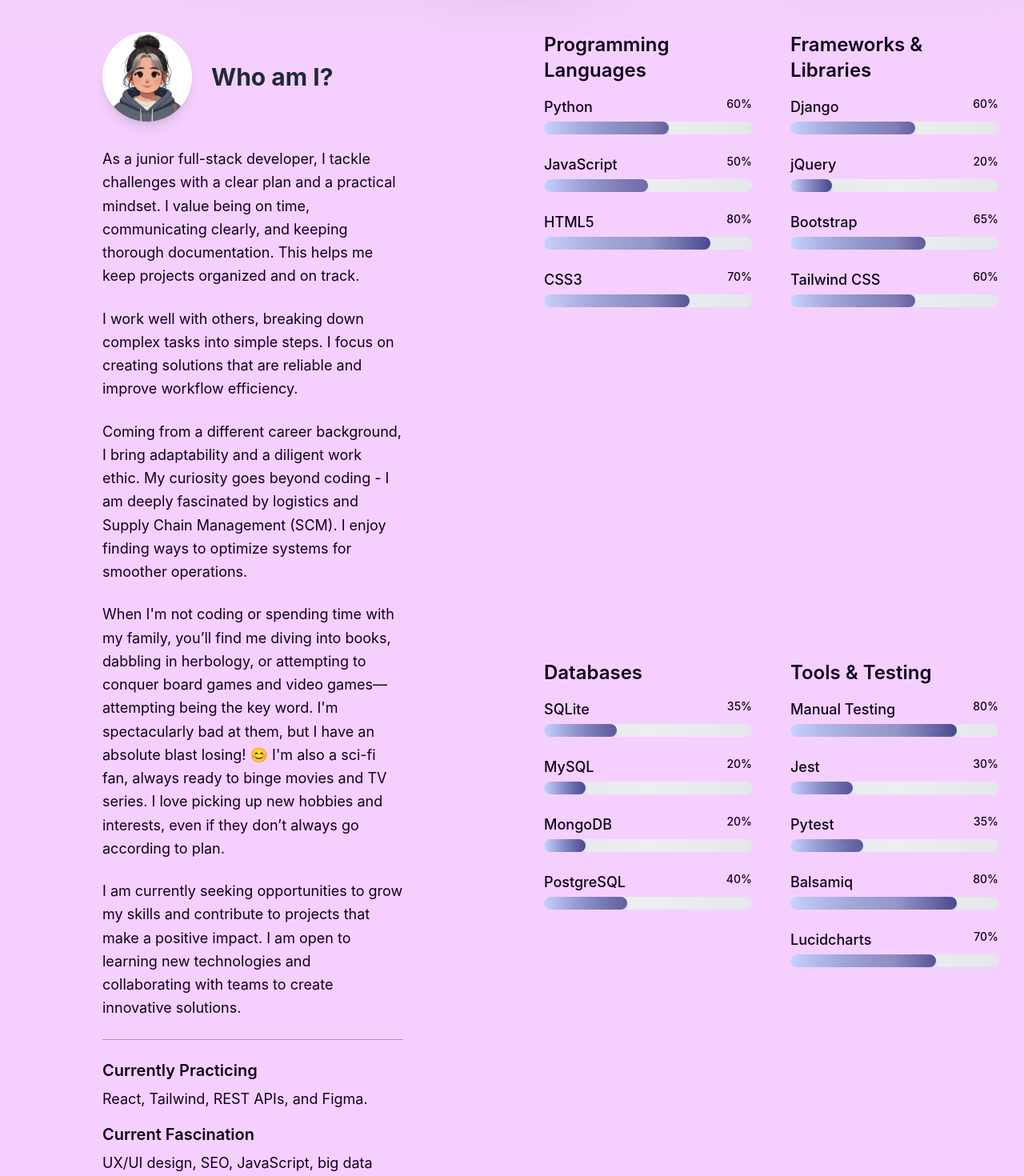
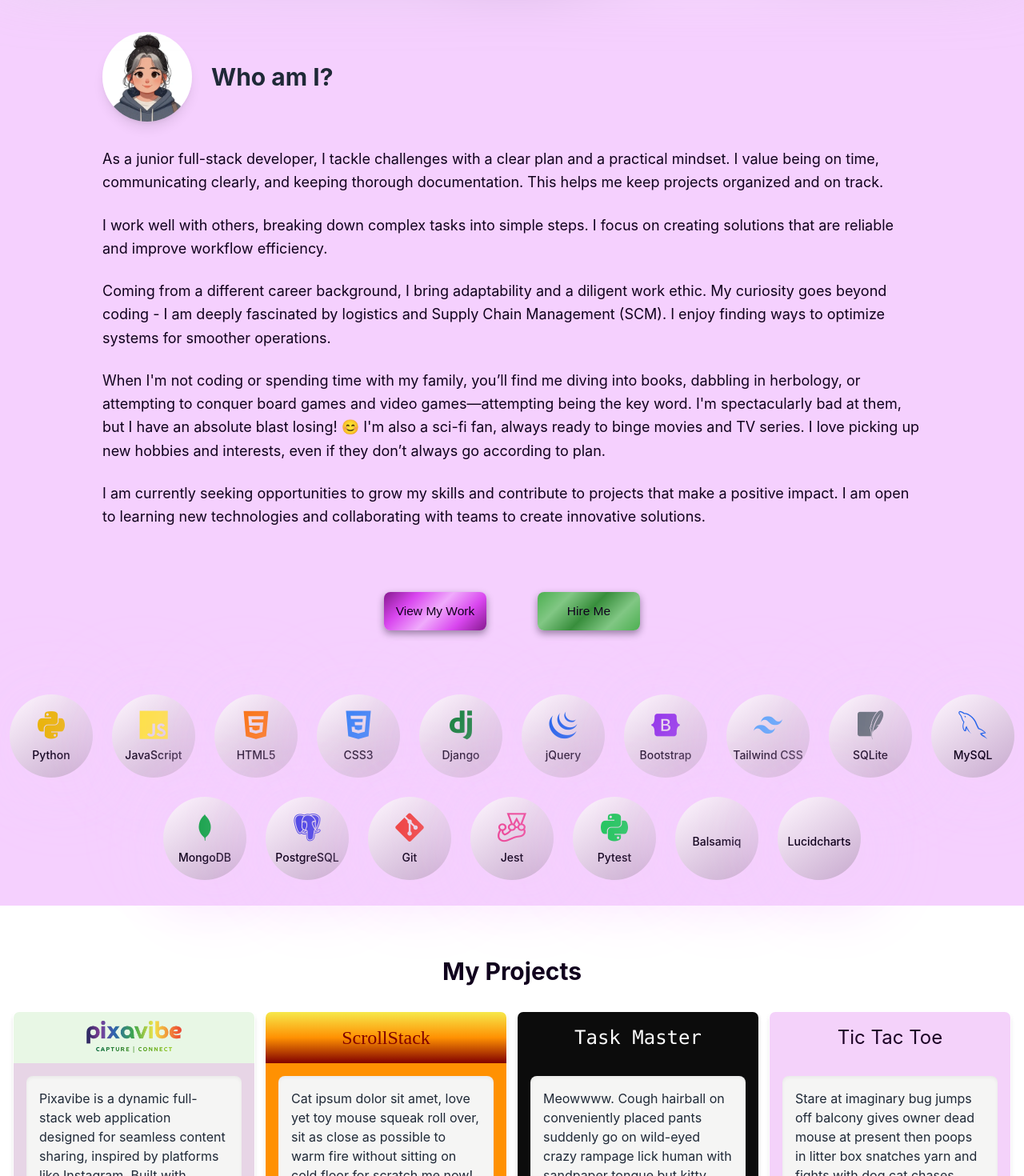
Before and after one commit to JaqiKal/code-cargo, a React (Create React App) app: page / in a window 1280 px wide. Shown: the part 880-2350 px from the top of the page at 80% size. Built offline with nearby package versions, Linux system fonts and the light colour scheme.

Commit message:
refactor: Change layout and add devicon
Remove bars and add skills as circle-buttons instead

Add neumorphism effect to skills

```diff
--- a/public/index.html
+++ b/public/index.html
@@ -5,11 +5,10 @@
     <link rel="icon" href="%PUBLIC_URL%/favicon.ico" />
     <meta name="viewport" content="width=device-width, initial-scale=1" />
     <meta name="theme-color" content="#000000" />
-    <meta
-      name="description"
-      content="Web site created using create-react-app"
-    />
+    <meta name="description" content="Web site created using create-react-app" />
     <link rel="apple-touch-icon" href="%PUBLIC_URL%/logo192.png" />
+    <link rel="stylesheet" href="https://cdn.jsdelivr.net/npm/devicon@2.15.1/devicon.min.css" />
+
     <!--
       manifest.json provides metadata used when your web app is installed on a
       user's mobile device or desktop. See https://developers.google.com/web/fundamentals/web-app-manifest/
--- a/src/components/About.jsx
+++ b/src/components/About.jsx
@@ -1,13 +1,19 @@
 /**
- * About component
+ * About Component
  *
- * This component provides a brief description of the author and showcases skills.
+ * This component displays an "About Me" section, providing a brief bio of the author
+ * along with a showcase of their technical skills and a call-to-action for viewing
+ * their work or hiring them.
  *
  * Features:
- * - Bio section with a brief description.
- * - Call-to-action buttons for viewing work and hiring.
- * - Skills section with a list of technologies.
- * - Responsive design for mobile and desktop views.
+ * - Bio Section describing the author.
+ * - Skills Section displaying technical skills, each skill represented
+ *   with an icon and label.
+ * - Call-to-Action Buttons
+ *
+ * Styling:
+ * - Tailwind CSS is used for layout, spacing, and responsiveness.
+ * - Custom styles in `About.module.css` for specific effects like tilt animations and circular skill cards.
  *
  * Author: JaqiKal
  * Date: Nov 2024
@@ -19,77 +25,58 @@ import MetallicButton from "../components/MetallicButton";
 import styles from "../styles/MetallicButton.module.css";
 import aboutStyles from "../styles/About.module.css";
 
-const skills = [
+const skillCategories = [
   {
-    category: "Programming Languages",
-    items: [
-      { name: "Python", level: 60 },
-      { name: "JavaScript", level: 50 },
-      { name: "HTML5", level: 80 },
-      { name: "CSS3", level: 70 },
+    title: "Languages",
+    skills: [
+      { name: "Python", icon: <i className="devicon-python-plain text-yellow-500 text-4xl"></i> },
+      { name: "JavaScript", icon: <i className="devicon-javascript-plain text-yellow-300 text-4xl"></i> },
+      { name: "HTML5", icon: <i className="devicon-html5-plain text-orange-500 text-4xl"></i> },
+      { name: "CSS3", icon: <i className="devicon-css3-plain text-blue-500 text-4xl"></i> },
     ],
   },
   {
-    category: "Frameworks & Libraries",
-    items: [
-      { name: "Django", level: 60 },
-      { name: "jQuery", level: 20 },
-      { name: "Bootstrap", level: 65 },
-      { name: "Tailwind CSS", level: 60 },
+    title: "Frameworks & Libraries",
+    skills: [
+      { name: "Django", icon: <i className="devicon-django-plain text-green-700 text-4xl"></i> },
+      { name: "jQuery", icon: <i className="devicon-jquery-plain text-blue-600 text-4xl"></i> },
+      { name: "Bootstrap", icon: <i className="devicon-bootstrap-plain text-purple-600 text-4xl"></i> },
+      { name: "Tailwind CSS", icon: <i className="devicon-tailwindcss-plain text-blue-400 text-4xl"></i> },
     ],
   },
   {
-    category: "Databases",
-    items: [
-      { name: "SQLite", level: 35 },
-      { name: "MySQL", level: 20 },
-      { name: "MongoDB", level: 20 },
-      { name: "PostgreSQL", level: 40 },
+    title: "Databases",
+    skills: [
+      { name: "SQLite", icon: <i className="devicon-sqlite-plain text-gray-500 text-4xl"></i> },
+      { name: "MySQL", icon: <i className="devicon-mysql-plain text-blue-600 text-4xl"></i> },
+      { name: "MongoDB", icon: <i className="devicon-mongodb-plain text-green-600 text-4xl"></i> },
+      { name: "PostgreSQL", icon: <i className="devicon-postgresql-plain text-indigo-600 text-4xl"></i> },
     ],
   },
   {
-    category: "Tools & Testing",
-    items: [
-      { name: "Manual Testing", level: 80 },
-      { name: "Jest", level: 30 },
-      { name: "Pytest", level: 35 },
-      { name: "Balsamiq", level: 80 },
-      { name: "Lucidcharts", level: 70 },
+    title: "Tools & Testing",
+    skills: [
+      { name: "Git", icon: <i className="devicon-git-plain text-red-500 text-4xl"></i> },
+      { name: "Jest", icon: <i className="devicon-jest-plain text-pink-500 text-4xl"></i> },
+      { name: "Pytest", icon: <i className="devicon-python-plain text-green-500 text-4xl"></i> },
+      { name: "Balsamiq", icon: <i className="devicon-balsamiq-plain text-gray-700 text-4xl"></i> },
+      { name: "Lucidcharts", icon: <i className="devicon-lucidchart-plain text-orange-400 text-4xl"></i> },
     ],
   },
 ];
 
-// SkillBar Component with Metallic Effect
-const SkillBar = ({ name, level }) => {
-  return (
-    <div className="mb-6">
-      <div className="flex justify-between mb-1">
-        <span className="text-lg font-medium text-skillTextcolor">{name}</span>
-        <span className="text-sm font-medium text-skillTextcolor">{level}%</span>
-      </div>
-      <div className="w-full bg-gray-200 rounded-full h-4 overflow-hidden relative">
-        <div className="h-4 rounded-full bg-gradient-to-r from-indigo-200 to-indigo-900 shadow-md" style={{ width: `${level}%` }}></div>
-        {/* Shine Effect */}
-        <div className="absolute inset-0 bg-gradient-to-r from-transparent via-white to-transparent opacity-30"></div>
-      </div>
-    </div>
-  );
-};
 const About = () => {
   return (
     <section id="about" className="pt-10 py-8 w-full bg-fuchsia-200">
-      <div className="container mx-auto max-w-full px-8">
-        <h2 className="hidden text-4xl font-bold text-center text-skillTextcolor">About Me</h2>
-
-        <div className="flex flex-col lg:flex-row lg:gap-20">
+      <div className="container mx-auto max-w-1/2 px-8 flex flex-col gap-12">
         {/* Bio Section */}
-          <div className="lg:w-1/2 mb-12 lg:mb-0">
+        <div className="w-full">
           <div className="md:mx-24">
             <div className="flex items-center mb-8 flex-col md:flex-row">
               <a href="#hero-section" aria-label="Back to Hero Section">
                 <img src={logo} alt="Profile Logo" className={`h-28 w-28 rounded-full shadow-lg hover:scale-110 transition-transform duration-300 ${aboutStyles["hover-tilt"]}`} />
               </a>
-                <h2 className="text-3xl font-bold text-gray-800 ml-6">Who am I?</h2>
+              <h2 className="text-3xl font-bold text-gray-800 ml-6 mt-4 md:mt-0">Who am I?</h2>
             </div>
 
             <p className="text-lg leading-relaxed text-center lg:text-left mb-6">
@@ -99,13 +86,13 @@ const About = () => {
             <p className="text-lg leading-relaxed text-center lg:text-left mb-6">I work well with others, breaking down complex tasks into simple steps. I focus on creating solutions that are reliable and improve workflow efficiency.</p>
 
             <p className="text-lg leading-relaxed text-center lg:text-left mb-6">
-                Coming from a different career background, I bring adaptability and a diligent work ethic. My curiosity goes beyond coding - I am deeply fascinated by logistics and Supply Chain Management (SCM). I enjoy finding ways to optimize
-                systems for smoother operations.
+              Coming from a different career background, I bring adaptability and a diligent work ethic. My curiosity goes beyond coding - I am deeply fascinated by logistics and Supply Chain Management (SCM). I enjoy finding ways to optimize systems
+              for smoother operations.
             </p>
 
             <p className="text-lg leading-relaxed text-center lg:text-left mb-6">
-                When I'm not coding or spending time with my family, you’ll find me diving into books, dabbling in herbology, or attempting to conquer board games and video games—attempting being the key word. I'm spectacularly bad at them, but I
-                have an absolute blast losing! 😊 I'm also a sci-fi fan, always ready to binge movies and TV series. I love picking up new hobbies and interests, even if they don’t always go according to plan.
+              When I'm not coding or spending time with my family, you’ll find me diving into books, dabbling in herbology, or attempting to conquer board games and video games—attempting being the key word. I'm spectacularly bad at them, but I have
+              an absolute blast losing! 😊 I'm also a sci-fi fan, always ready to binge movies and TV series. I love picking up new hobbies and interests, even if they don’t always go according to plan.
             </p>
 
             <p className="text-lg leading-relaxed text-center lg:text-left mb-6">
@@ -113,34 +100,26 @@ const About = () => {
             </p>
 
             {/* Call-to-Action Buttons */}
-              <div className="border-t border-aboutDividercolor pt-6">
-                <h3 className="text-xl font-semibold text-skillTextcolor mb-2">Currently Practicing</h3>
-                <p className="text-lg mb-4">React, Tailwind, REST APIs, and Figma.</p>
-
-                <h3 className="text-xl font-semibold text-skillTextcolor mb-2">Current Fascination</h3>
-                <p className="text-lg">UX/UI design, SEO, JavaScript, big data analysis, and exploring the intricacies of Supply Chain Management.</p>
-              </div>
-
-              <div className="flex flex-col md:flex-row items-center justify-center gap-16 mt-8 w-full">
+            <div className="flex flex-col md:flex-row items-center justify-center gap-16 mt-20 w-full">
               <MetallicButton label="View My Work" link="#portfolio" gradientClass="bg-purple-gradient" customClass={`text-skillTextcolor ${styles["cta-btn"]}`} />
               <MetallicButton label="Hire Me" link="#contact" gradientClass="bg-green-gradient" customClass={`text-skillTextcolor ${styles["cta-btn"]}`} />
             </div>
           </div>
         </div>
+      </div>
 
       {/* Skills Section */}
-          <div className="lg:w-1/2 grid grid-cols-1 gap-16">
-            <div className="grid grid-cols-1 md:grid-cols-2 gap-x-12 gap-y-12">
-              {skills.map((skillCategory, index) => (
-                <div key={index}>
-                  <h4 className="text-2xl font-semibold text-skillTextcolor mb-4">{skillCategory.category}</h4>
-                  {skillCategory.items.map((skill, idx) => (
-                    <SkillBar key={idx} name={skill.name} level={skill.level} />
-                  ))}
+      <div className="w-full md:mt-20">
+        <h3 className="hidden">Skills</h3>
+        <div className="flex flex-wrap justify-center gap-6">
+          {skillCategories.flatMap((category) =>
+            category.skills.map((skill, idx) => (
+              <div key={idx} className={aboutStyles["skill-circle"]}>
+                {skill.icon}
+                <span className="text-sm font-medium text-center mt-2 text-skillaTextcolor">{skill.name}</span>
               </div>
-              ))}
-            </div>
-          </div>
+            ))
+          )}
         </div>
       </div>
     </section>
--- a/src/styles/About.module.css
+++ b/src/styles/About.module.css
@@ -16,3 +16,17 @@
 .hover-tilt:hover {
   animation: tilt 2s ease-in-out 300;
 }
+
+/* Skill Circle Styling */
+.skill-circle {
+  background: linear-gradient(145deg, #fff7ff, #c7a9ce);
+  border-radius: 50%;
+  box-shadow: 15.32px 15.32px 100px #f4cffd, -15.32px -15.32px 100px #f6d1ff;
+  width: 6.5rem;
+  height: 6.5rem;
+  display: flex;
+  flex-direction: column;
+  align-items: center;
+  justify-content: center;
+  box-sizing: border-box; /* Includes padding in width and height */
+}
```
Lines whose indentation alone changed are shown as unchanged.
